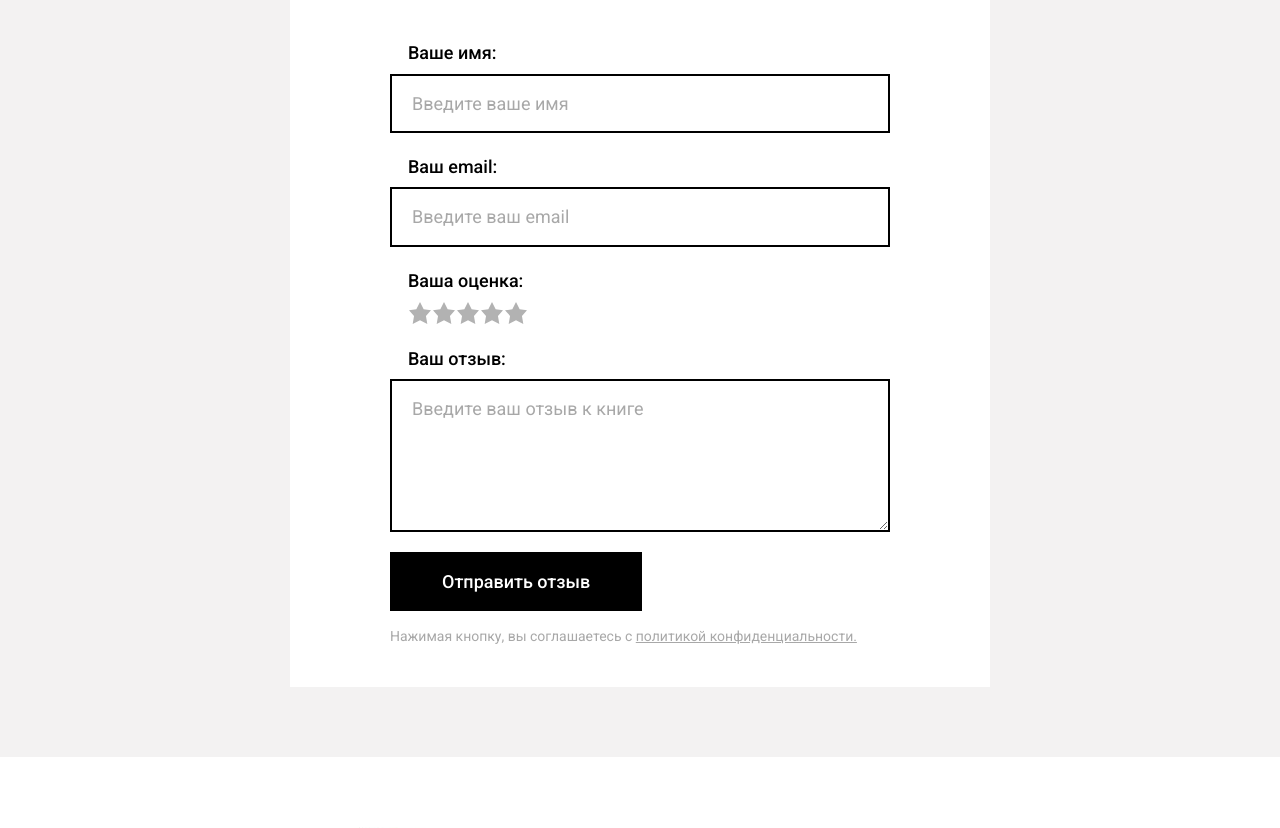
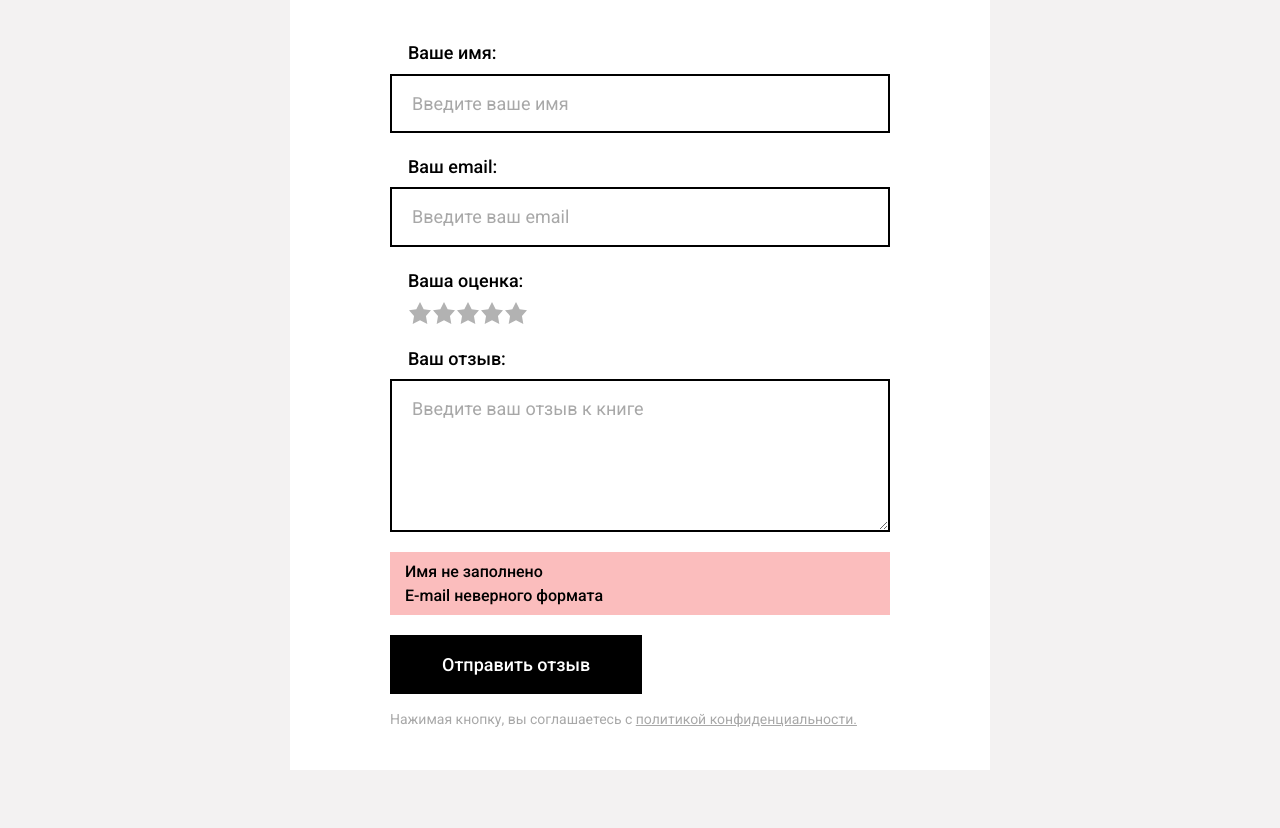
Before and after one commit to webag/book-kvant, a PHP site: page / in a window 1280 px wide. Shown: the part 4409-5237 px from the top of the page. Run offline with PHP 8.4, Linux system fonts and the light colour scheme.

Commit message:
add errors to forms

```diff
--- a/css/main.css
+++ b/css/main.css
@@ -1533,10 +1533,37 @@ label {
     margin-bottom: 15px;
   }
 }
-@media (max-width: 768px) {
+@media (max-width: 1024px) {
   .vertical-form .btn {
     margin-top: 10px;
   }
+}
+.vertical-form .form-errors {
+  margin-bottom: 20px;
+}
+@media (max-width: 1024px) {
+  .vertical-form .form-errors {
+    margin-bottom: 5px;
+  }
+}
+
+.form-errors {
+  background: #fbbdbd;
+  padding: 10px 15px;
+  font-weight: 500;
+  font-size: 16px;
+  line-height: 1.2;
+}
+@media (max-width: 1024px) {
+  .form-errors {
+    font-size: 14px;
+  }
+}
+.form-errors p {
+  margin-bottom: 0.3em;
+}
+.form-errors p:last-child {
+  margin-bottom: 0;
 }
 
 .btn {
--- a/index.html
+++ b/index.html
@@ -30,7 +30,7 @@
 
 <body>
 
-	<header class="s-header">
+	<header class="s-header compensate-for-scrollbar">
 		<div class="container-wide">
 			<div class="header">
 				<img src="img/logo-black.svg" alt="logo" class="header__logo">
@@ -465,7 +465,10 @@
 							<textarea type="email" name="user_comment" placeholder="Введите ваш отзыв к книге"
 								class="input-text" rows="5"></textarea>
 						</label>
-
+						<div class="form-errors">
+							<p>Имя не заполнено</p>
+							<p>E-mail неверного формата</p>
+						</div>
 						<button type="submit" class="btn">Отправить отзыв</button>
 						<div class="form-note">Нажимая кнопку, вы соглашаетесь с&nbsp;<a href="policy.pdf">политикой конфиденциальности.</a></div>
 					</form>
@@ -552,6 +555,10 @@
 					<div class="form-item__label">Ваш телефон:</div>
 					<input type="text" name="user_email" placeholder="Введите ваш телефон" class="input-text">
 				</label>
+				<div class="form-errors">
+					<p>Имя не заполнено</p>
+					<p>E-mail неверного формата</p>
+				</div>
 				<button type="submit" class="btn">Скачать книгу</button>
 				<div class="form-note">Нажимая кнопку, вы соглашаетесь с&nbsp;<a href="policy.pdf">политикой конфиденциальности.</a></div>
 			</form>
@@ -559,6 +566,11 @@
 
 		<div id="modal-thanks" class="modal">
 			<div class="modal__title">Спасибо за заявку!</div>
+		</div>
+
+		<div id="modal-error" class="modal">
+			<div class="modal__title">Ошибка</div>
+			<p>Вероятно, произошел сбой. Попробуйте отправить форму заново.</p>
 		</div>
 
 	</div>
--- a/js/main.js
+++ b/js/main.js
@@ -1,5 +1,6 @@
 /* Заметки Begin */
 // Fancybox.show([{src: '#modal-thanks'}]); - открыть модальное окно с id = #modal-thanks
+// Fancybox.show([{src: '#modal-error'}]); - открыть модальное окно с id = #modal-error
 // Fancybox.close(); - закрыть текущее модальное окно
 /* Заметки End */
 
--- a/sass/base/_forms.scss
+++ b/sass/base/_forms.scss
@@ -96,8 +96,37 @@ label {
 	}
 
 	.btn{
-		@include res(m) {
+		@include res(l) {
 			margin-top: 10px;
 		}
 	}
+
+	.form-errors{
+		margin-bottom: 20px;
+
+		@include res(l) {
+			margin-bottom: 5px;
+		}
+	}
 }
+
+
+.form-errors{
+	background: #fbbdbd;
+	padding: 10px 15px;
+	font-weight: 500;
+	font-size: 16px;
+	line-height: 1.2;
+
+	@include res(l) {
+		font-size: 14px;
+	}
+
+	p{
+		margin-bottom: 0.3em;
+
+		&:last-child{
+			margin-bottom: 0;
+		}
+	}
+}
```
